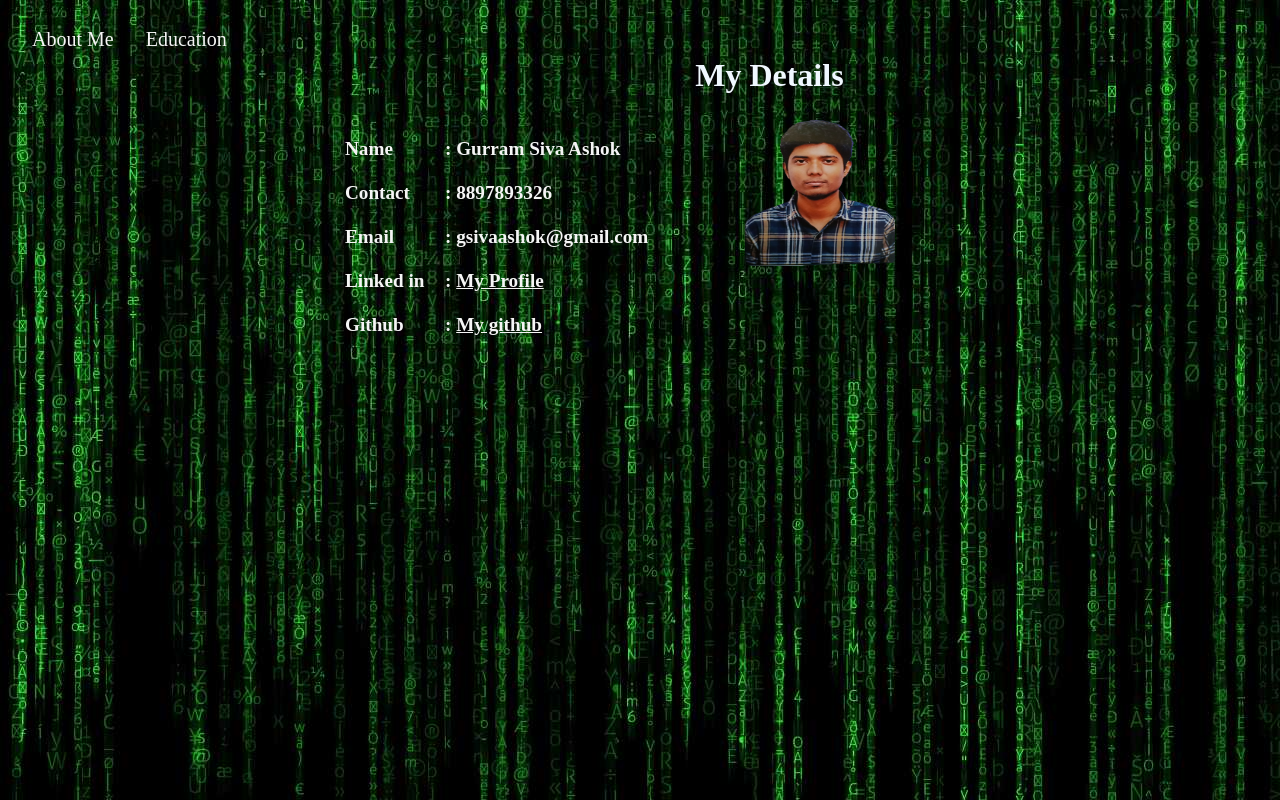
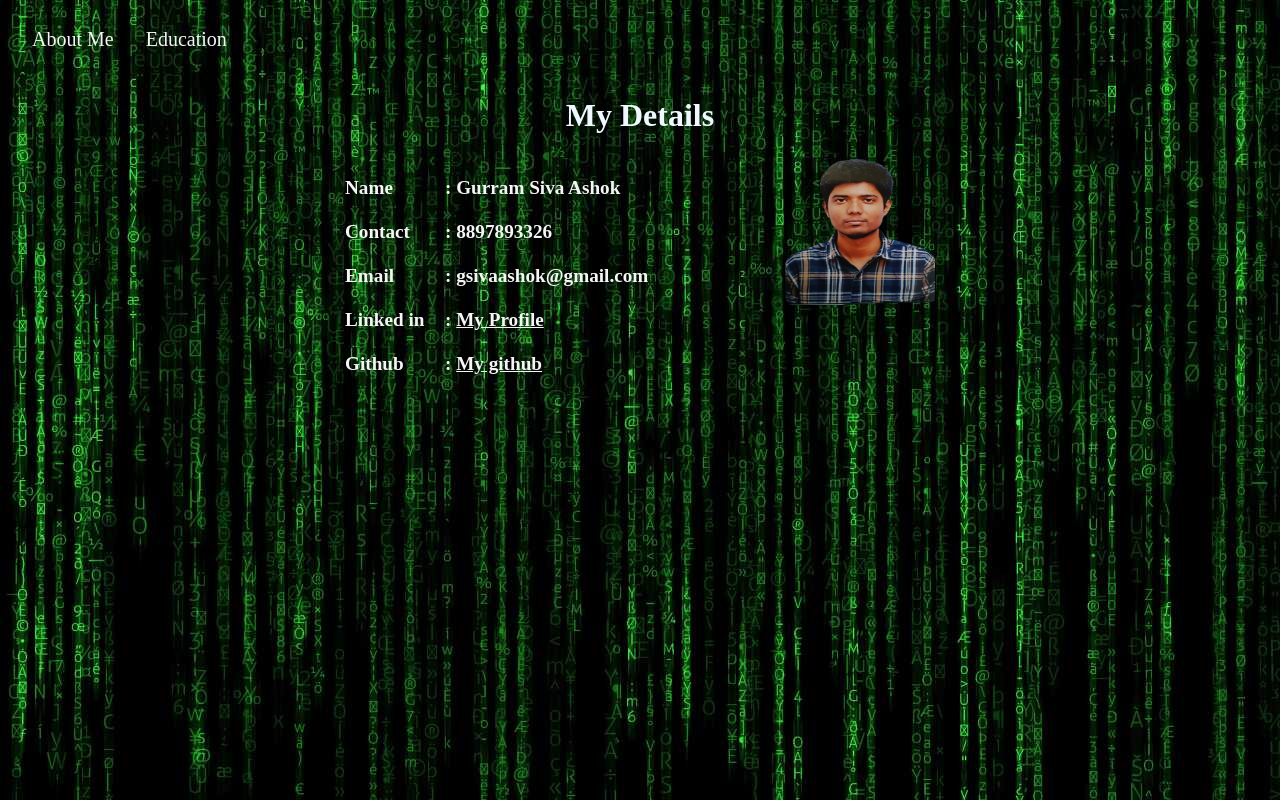
Before and after one commit to AshokSivaGurram/myportfolio, a plain HTML site: page index.html in a window 1280 px wide. Drawn offline with Linux system fonts and the light colour scheme.

Commit message:
7thcommit

```diff
--- a/index.css
+++ b/index.css
@@ -10,7 +10,7 @@ body{
     width: 150px;
     border-radius: 5%;
     float: right;
-    margin-right: 70px;
+    margin-right: 30px;
 .link{
     color: whitesmoke;
 }
--- a/index.html
+++ b/index.html
@@ -11,16 +11,16 @@
         <a class="topnav" href="index.html">About Me</a>
         <a class="topnav" href="edu.html">Education</a>
     </div>
-    <div>
-        <br>
-        <br>
-      <h1>My Details</h1>
-    </div>
+    <br>
+    <h1></h1>
+    <br>
+    <br>
     <div class="details">
-
+        <h1 class="hed1">My Details</h1>
     <p>
         <img src="my photo2.png" alt="My pic" class="image">
         <div class="labels">
+
             <br>
             Name<br>
             <br>
```
